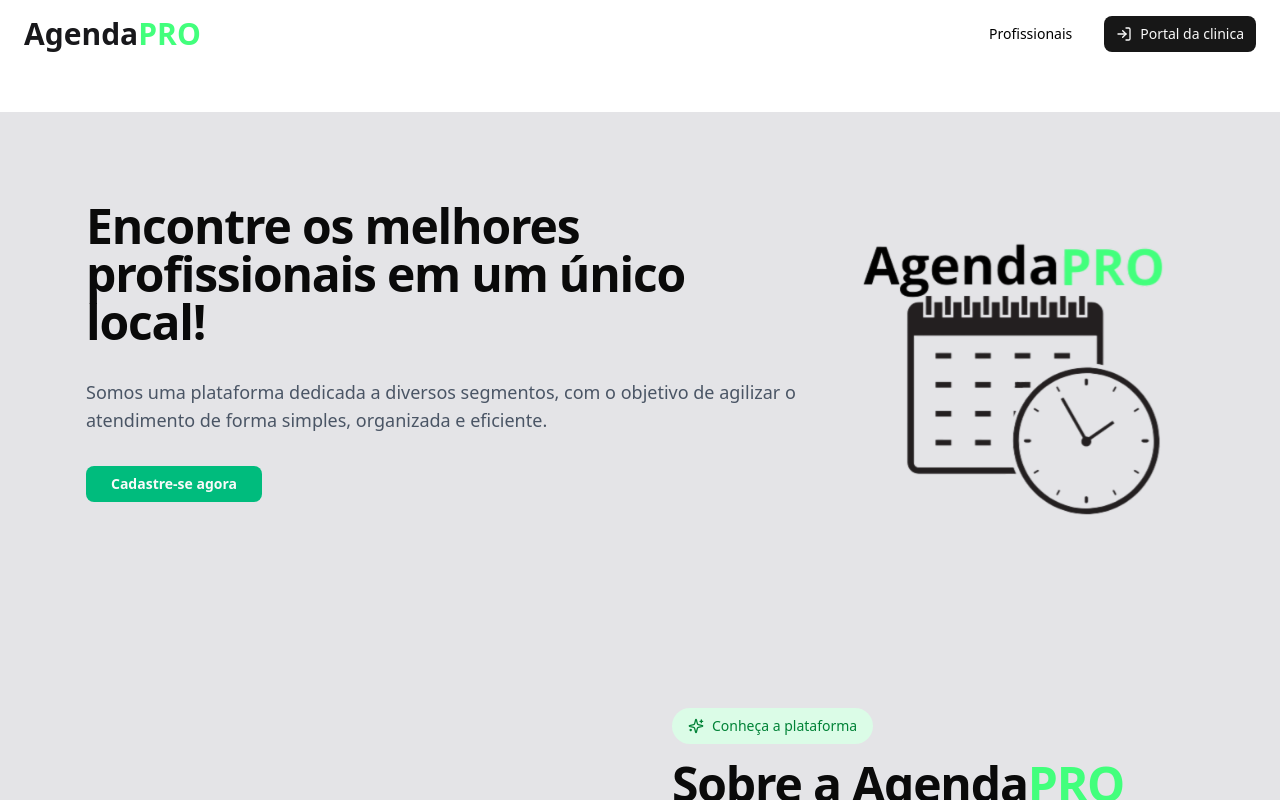
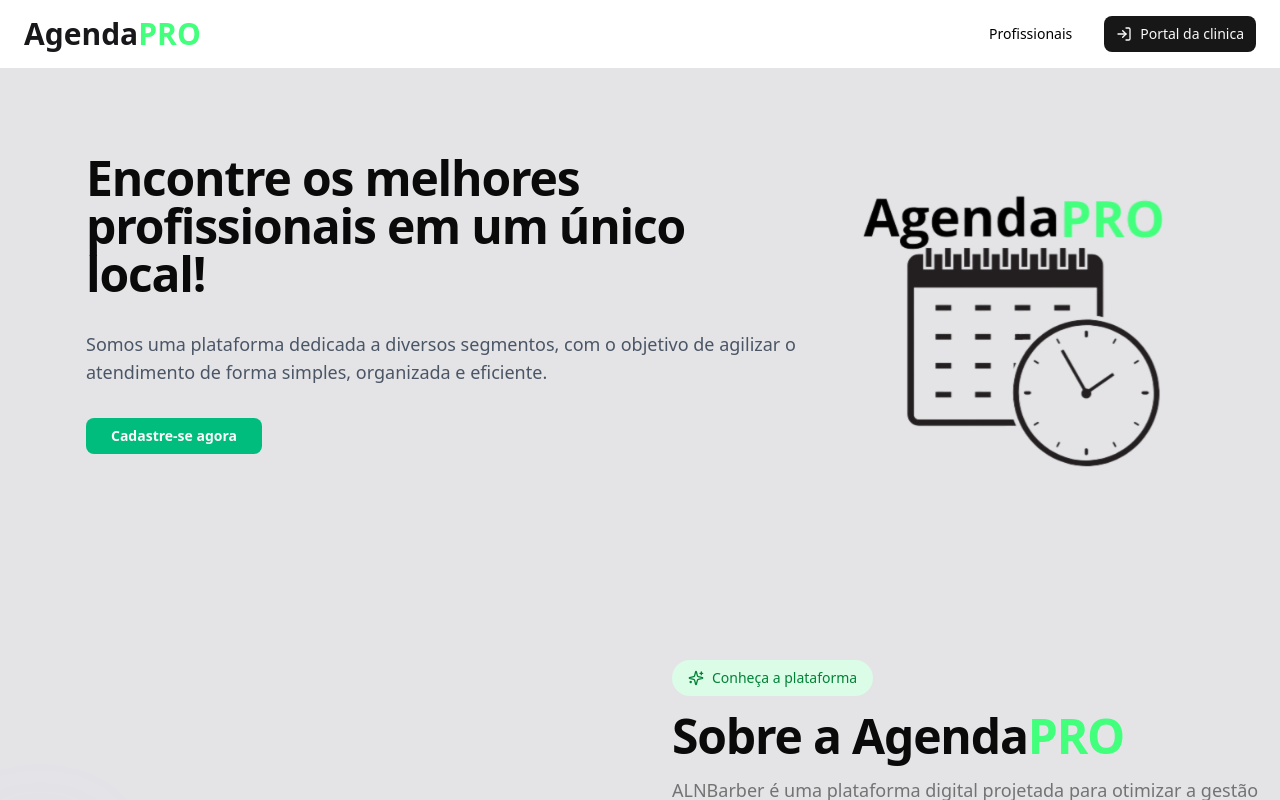
Before and after one commit to alangt22/Agenda-Pro, a Next.js app: page / in a window 1280 px wide. Shown: the top 800 px of the page. Built offline with nearby package versions, Linux system fonts and the light colour scheme; no server answers; the database is empty.

Commit message:
Fix: ajute de layout no hero

```diff
--- a/src/app/(public)/_components/hero.tsx
+++ b/src/app/(public)/_components/hero.tsx
@@ -29,7 +29,7 @@ export function Hero() {
 
   return (
     <section className="bg-zinc-200 h-[500px]">
-      <div className="container mx-auto px-4 mt-28 pt-15 pb-4 sm:pb-0 sm:px-6 lg:px-8">
+      <div className="container mx-auto px-4 mt-16 pt-15 pb-4 sm:pb-0 sm:px-6 lg:px-8">
         <main className="flex items-center justify-center">
           <article className="flex-[2] max-w-3xl space-y-8 flex flex-col justify-center">
             <h1
```
